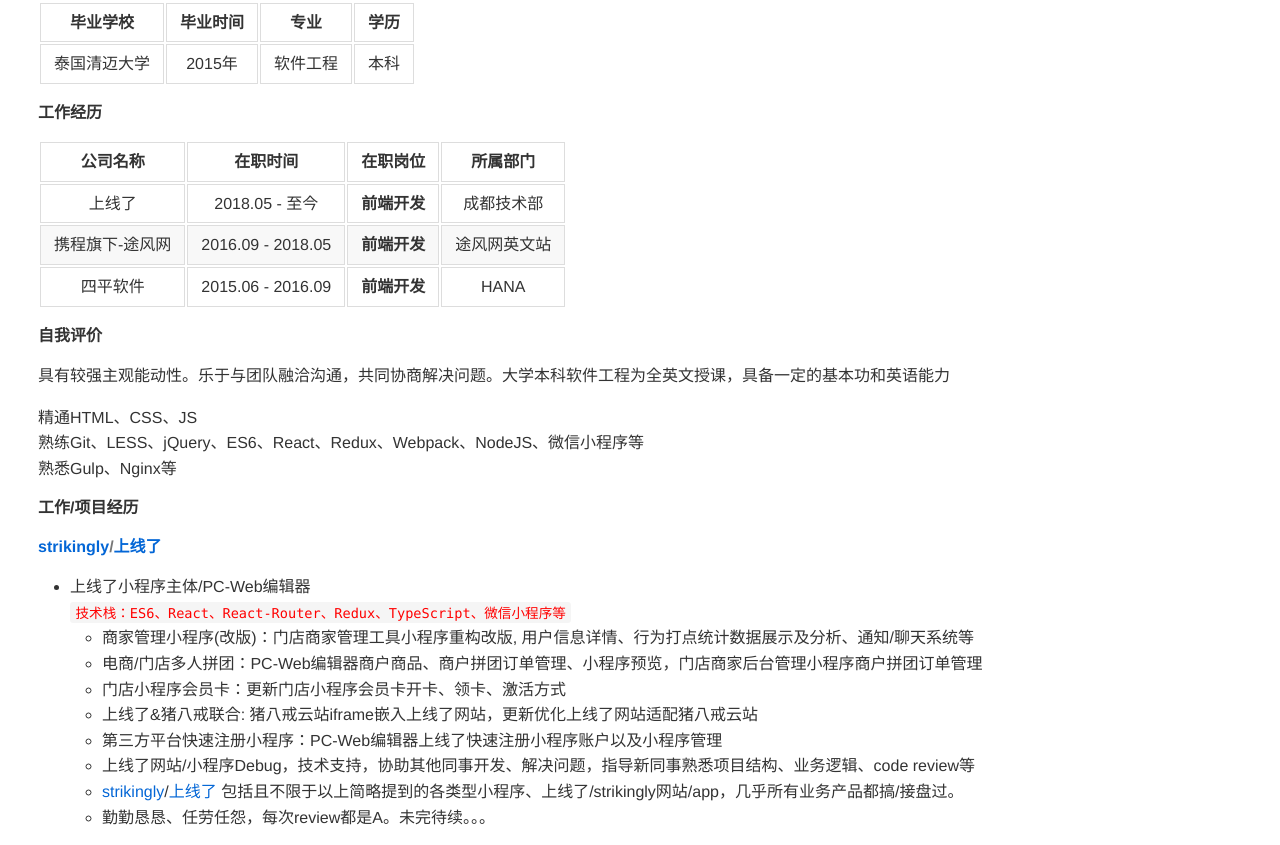
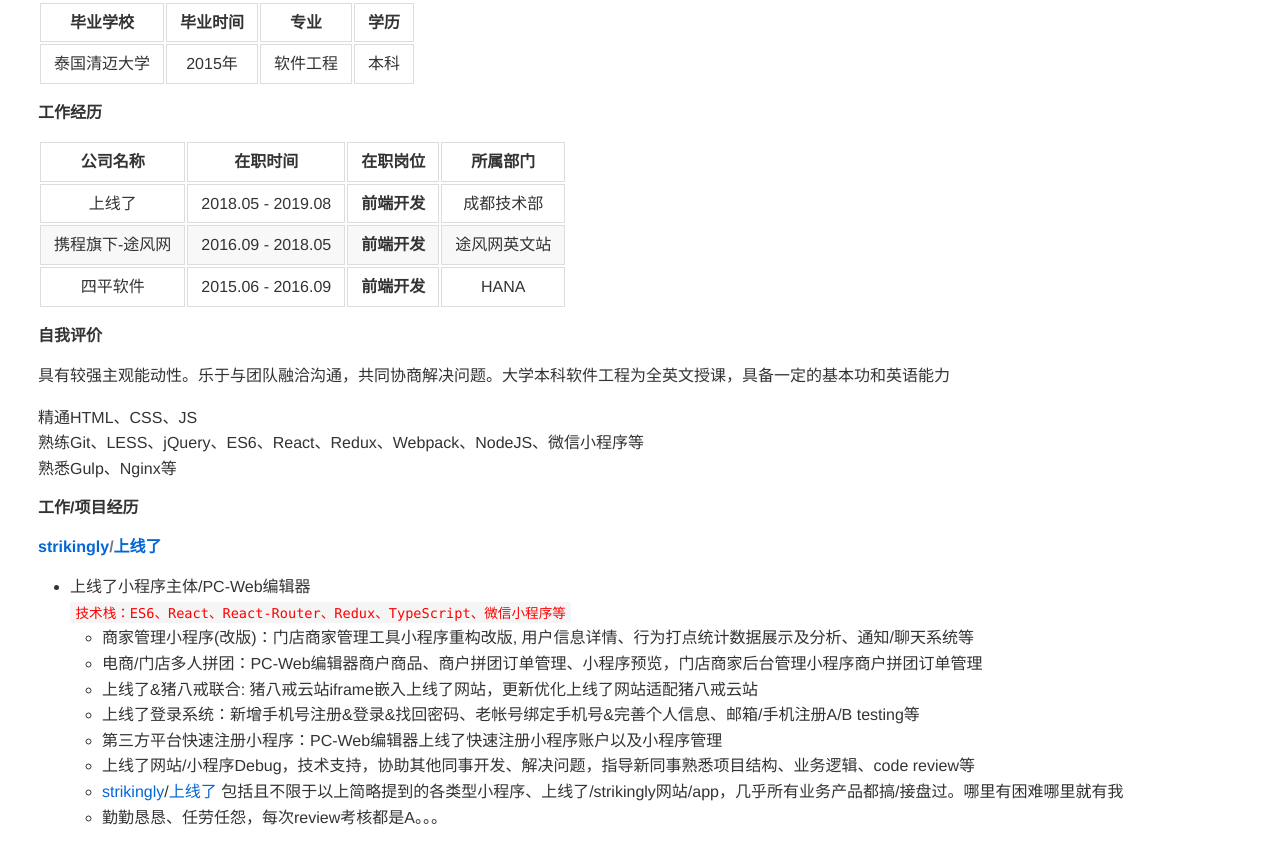
Before and after one commit to TonyHey/tony-cv, a plain HTML site: page index.html in a window 1280 px wide. Shown: the part 275-1120 px from the top of the page. Drawn offline with Linux system fonts and the light colour scheme.

Commit message:
Update index.html

```diff
--- a/index.html
+++ b/index.html
@@ -739,7 +739,7 @@ pre.editor-colors .fold-marker:after {
 </thead>
 <tbody><tr>
 <td align="center">上线了</td>
-<td align="center">2018.05 - 至今</td>
+<td align="center">2018.05 - 2019.08</td>
 <td align="center"><strong>前端开发</strong></td>
 <td align="center">成都技术部</td>
 </tr>
@@ -768,12 +768,12 @@ pre.editor-colors .fold-marker:after {
 <code style="font-family: Menlo, Consolas, &quot;DejaVu Sans Mono&quot;, monospace;">技术栈：ES6、React、React-Router、Redux、TypeScript、微信小程序等</code><ul>
 <li>商家管理小程序(改版)：门店商家管理工具小程序重构改版, 用户信息详情、行为打点统计数据展示及分析、通知/聊天系统等</li>
 <li>电商/门店多人拼团：PC-Web编辑器商户商品、商户拼团订单管理、小程序预览，门店商家后台管理小程序商户拼团订单管理</li>
-<li>门店小程序会员卡：更新门店小程序会员卡开卡、领卡、激活方式</li>
 <li>上线了&amp;猪八戒联合: 猪八戒云站iframe嵌入上线了网站，更新优化上线了网站适配猪八戒云站</li>
+<li>上线了登录系统：新增手机号注册&登录&找回密码、老帐号绑定手机号&完善个人信息、邮箱/手机注册A/B testing等</li>
 <li>第三方平台快速注册小程序：PC-Web编辑器上线了快速注册小程序账户以及小程序管理</li>
 <li>上线了网站/小程序Debug，技术支持，协助其他同事开发、解决问题，指导新同事熟悉项目结构、业务逻辑、code review等</li>
-<li><a href="https://www.strikingly.com">strikingly</a>/<a href="https://www.sxl.cn">上线了</a> 包括且不限于以上简略提到的各类型小程序、上线了/strikingly网站/app，几乎所有业务产品都搞/接盘过。</li>
-<li>勤勤恳恳、任劳任怨，每次review都是A。未完待续。。。</li>
+<li><a href="https://www.strikingly.com">strikingly</a>/<a href="https://www.sxl.cn">上线了</a> 包括且不限于以上简略提到的各类型小程序、上线了/strikingly网站/app，几乎所有业务产品都搞/接盘过。哪里有困难哪里就有我</li>
+<li>勤勤恳恳、任劳任怨，每次review考核都是A。。。</li>
 </ul>
 </li>
 </ul>
```
